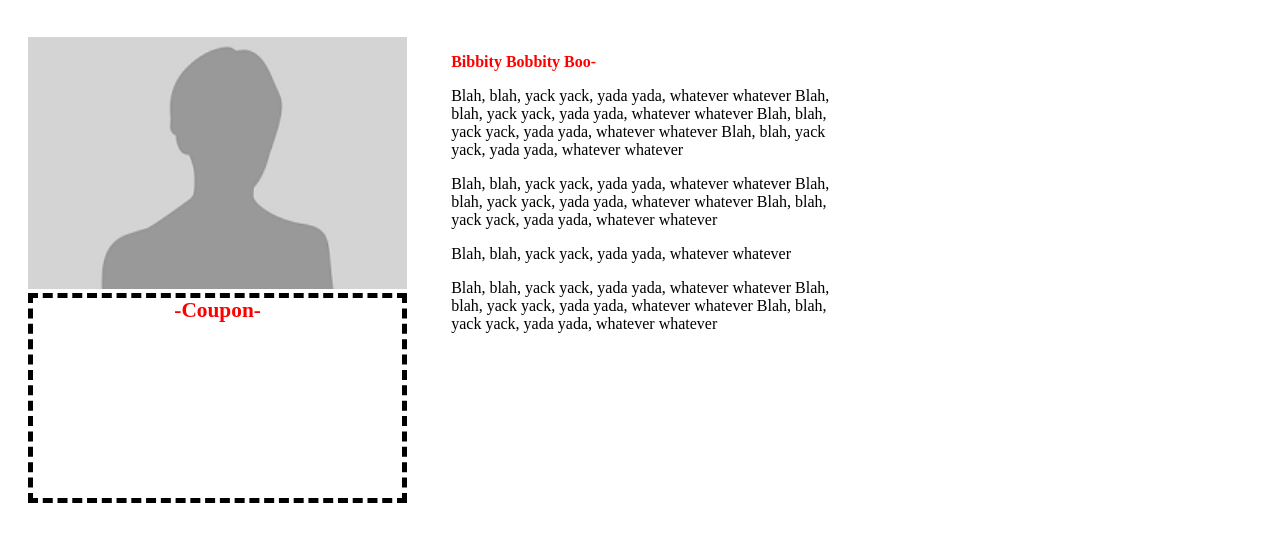
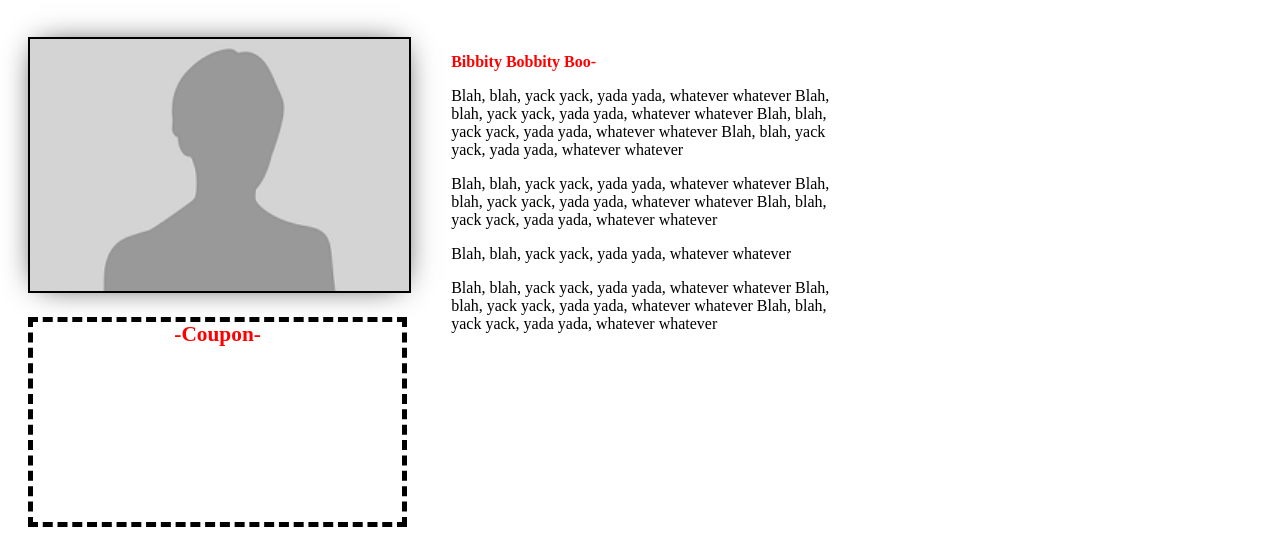
Before and after one commit to limorkeez/CSS_Practice, a plain HTML site: page antra.html in a window 1280 px wide. Shown: the part 219-759 px from the top of the page. Drawn offline with Linux system fonts and the light colour scheme.

Commit message:
Yet another changes

```diff
--- a/dist/css/style2.css
+++ b/dist/css/style2.css
@@ -65,6 +65,9 @@ h3{
 
 .box img{
     width: 100%;
+    border: 2px solid black;
+    box-shadow: 0px 0px 31px -11px;
+    margin-bottom: 20px;
 }
 
 .coupon{
```
